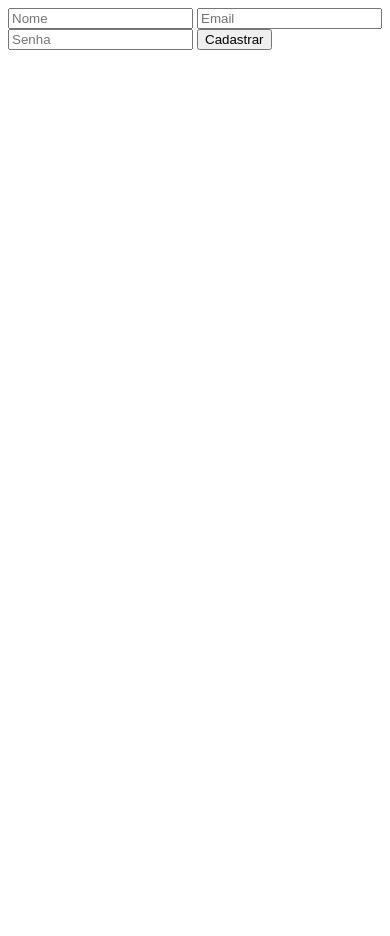
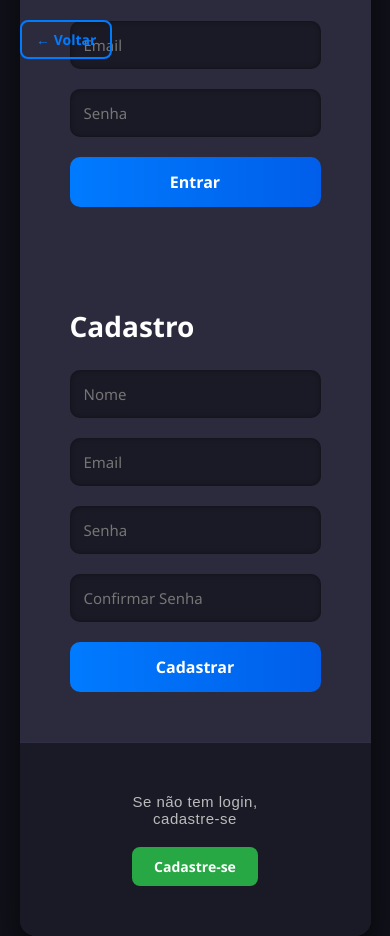
Before and after one commit to faculmasssa/gigaboard, a website: page public/cadastro.html in a window 390 px wide. Before the commit the page ends 844 px from the top, so only its background shows below. Drawn offline with Linux system fonts and the light colour scheme.

Commit message:
adicionando a estrutura do projeto e seus estilos

```diff
--- /dev/null
+++ b/public/assets/css/style-cadastro.css
@@ -0,0 +1,190 @@
+* {
+    margin: 0;
+    padding: 0;
+    box-sizing: border-box;
+    font-family: 'Segoe UI', sans-serif;
+  }
+
+  body {
+    background: #12121c;
+    display: flex;
+    justify-content: center;
+    align-items: center;
+    height: 100vh;
+    color: #f0f0f0;
+  }
+
+  .btn-voltar {
+    position: absolute;
+    top: 20px;
+    left: 20px;
+    background: transparent;
+    border: 2px solid #007bff;
+    color: #007bff;
+    padding: 8px 14px;
+    border-radius: 8px;
+    cursor: pointer;
+    font-weight: bold;
+    font-size: 14px;
+    transition: all 0.3s ease;
+    z-index: 10;
+  }
+
+  .btn-voltar:hover {
+    background: #007bff;
+    color: white;
+  }
+
+  .main {
+    width: 850px;
+    height: 450px;
+    background: #1f1f2e;
+    border-radius: 16px;
+    box-shadow: 0 20px 40px rgba(0, 0, 0, 0.7);
+    display: flex;
+    overflow: hidden;
+    transition: all 0.3s ease;
+  }
+
+  .form-wrapper {
+    width: 650px;
+    overflow: hidden;
+  }
+
+  .form-container {
+    display: flex;
+    width: 1300px;
+    transition: transform 0.6s ease-in-out;
+  }
+
+  .cadastro-mode .form-container {
+    transform: translateX(-650px);
+  }
+
+  .form-side {
+    width: 650px;
+    padding: 50px;
+    display: flex;
+    flex-direction: column;
+    justify-content: center;
+    background-color: #2b2b3d;
+    animation: fadeIn 0.8s ease;
+  }
+
+  .form-side h2 {
+    margin-bottom: 25px;
+    font-size: 28px;
+    color: #ffffff;
+  }
+
+  .form-side input {
+    padding: 14px;
+    margin-bottom: 20px;
+    border-radius: 10px;
+    border: none;
+    background-color: #1a1a26;
+    box-shadow: inset 0 0 5px rgba(0,0,0,0.4);
+    color: #ddd;
+    font-size: 15px;
+    transition: all 0.3s;
+  }
+
+  .form-side input:focus {
+    outline: none;
+    background-color: #222235;
+    box-shadow: 0 0 0 2px #007bff88;
+  }
+
+  .form-side button {
+    padding: 14px;
+    background: linear-gradient(90deg, #007bff, #005eea);
+    color: white;
+    font-weight: bold;
+    border: none;
+    border-radius: 10px;
+    cursor: pointer;
+    font-size: 16px;
+    transition: transform 0.2s, box-shadow 0.2s;
+  }
+
+  .form-side button:hover {
+    transform: scale(1.03);
+    box-shadow: 0 0 15px #007bff88;
+  }
+
+  .info-side {
+    width: 200px;
+    background: #1a1a26;
+    padding: 50px 20px;
+    display: flex;
+    flex-direction: column;
+    justify-content: center;
+    align-items: center;
+    border-left: 1px solid #2e2e44;
+  }
+
+  .info-side p {
+      font-family: 'Poppins', sans-serif;
+      font-size: 15px;
+      text-align: center;
+      margin-bottom: 20px;
+      color: #bbb;
+      font-weight: 400;
+      letter-spacing: 0.5px;
+  }
+
+
+  .info-side button {
+    background: #28a745;
+    color: white;
+    border: none;
+    padding: 10px 22px;
+    border-radius: 8px;
+    cursor: pointer;
+    font-weight: bold;
+    font-size: 14px;
+    transition: transform 0.2s, box-shadow 0.2s;
+  }
+
+  .info-side button:hover {
+    background: #1f8133;
+    transform: scale(1.05);
+    box-shadow: 0 0 12px #28a74555;
+  }
+
+  @keyframes fadeIn {
+    from {
+      opacity: 0;
+      transform: translateY(15px);
+    }
+    to {
+      opacity: 1;
+      transform: translateY(0);
+    }
+  }
+
+  @media (max-width: 768px) {
+    .main {
+      flex-direction: column;
+      width: 90%;
+      height: auto;
+    }
+
+    .form-wrapper, .form-side, .info-side {
+      width: 100%;
+    }
+
+    .info-side {
+      border-left: none;
+      border-top: 1px solid #2e2e44;
+    }
+
+    .form-container {
+      flex-direction: column;
+      width: 100%;
+    }
+
+    .cadastro-mode .form-container {
+      transform: translateY(-100%);
+    }
+  }
--- /dev/null
+++ b/public/assets/css/style-index.css
@@ -0,0 +1,112 @@
+
+/* Reset básico */
+* {
+    margin: 0;
+    padding: 0;
+    box-sizing: border-box;
+  }
+
+  /* Estilo do corpo da página */
+  body {
+    font-family: 'Roboto', 'Segoe UI', Tahoma, Geneva, Verdana, sans-serif;
+    background-color: #12121c;
+    color: #f0f0f0;
+    min-height: 100vh;
+    display: flex;
+    flex-direction: column;
+  }
+
+  /* Cabeçalho */
+  header {
+    background-color: #1f1f2e;
+    padding: 20px 40px;
+    display: flex;
+    justify-content: space-between;
+    align-items: center;
+    box-shadow: 0 2px 10px rgba(0, 0, 0, 0.4);
+  }
+
+  header h1 {
+    font-size: 2em;
+    color: #ffffff;
+  }
+
+  nav {
+    display: flex;
+    gap: 15px;
+  }
+
+  nav a {
+    color: #f0f0f0;
+    text-decoration: none;
+    font-weight: bold;
+    padding: 8px 16px;
+    border-radius: 6px;
+    transition: background-color 0.3s;
+  }
+
+  nav a:hover {
+    background-color: rgba(255, 255, 255, 0.1);
+  }
+
+  /* Conteúdo principal */
+  main {
+    flex: 1;
+    display: flex;
+    align-items: center;
+    justify-content: center;
+    padding: 40px 20px;
+  }
+
+  .hero {
+    text-align: center;
+    max-width: 800px;
+    padding: 40px;
+    background-color: #1f1f2e;
+    border-radius: 12px;
+    box-shadow: 0 8px 20px rgba(0, 0, 0, 0.6);
+  }
+
+  .hero h2 {
+    font-size: 2.5em;
+    margin-bottom: 20px;
+    color: #ffffff;
+  }
+
+  .paragrafo-personalizado {
+    font-size: 1.2em;
+    margin-bottom: 15px;
+    line-height: 1.6;
+    font-weight: 400;
+    color: #bbb;
+  }
+
+  .btn {
+    display: inline-block;
+    padding: 14px 28px;
+    background: linear-gradient(90deg, #007bff, #005eea);
+    color: white;
+    border-radius: 8px;
+    text-decoration: none;
+    font-weight: bold;
+    font-size: 15px;
+    transition: all 0.3s ease;
+    margin-top: 20px;
+    border: none;
+    box-shadow: 0 0 12px rgba(0, 123, 255, 0.3);
+  }
+
+  .btn:hover {
+    transform: scale(1.05);
+    box-shadow: 0 0 18px rgba(0, 123, 255, 0.5);
+  }
+
+  /* Rodapé */
+  footer {
+    background-color: #1f1f2e;
+    text-align: center;
+    padding: 15px;
+    font-size: 0.9em;
+    color: #bbb;
+    border-top: 1px solid #2e2e44;
+  }
--- /dev/null
+++ b/public/assets/css/style-painel.css
@@ -0,0 +1,226 @@
+:root {
+    --vermelho: #ff6b6b;
+    --amarelo: #ffd166;
+    --verde: #06d6a0;
+    --cinza: #2b2b3d;
+    --cinza-escuro: #999;
+  }
+
+  * {
+    margin: 0;
+    padding: 0;
+    box-sizing: border-box;
+    font-family: 'Segoe UI', Tahoma, Geneva, Verdana, sans-serif;
+  }
+
+  body {
+    background-color: #12121c;
+    color: #f0f0f0;
+    padding: 2rem;
+    min-height: 100vh;
+  }
+
+  .btn-voltar {
+    position: absolute;
+    top: 20px;
+    left: 20px;
+    background: transparent;
+    border: 2px solid #007bff;
+    color: #007bff;
+    padding: 8px 14px;
+    border-radius: 8px;
+    cursor: pointer;
+    font-weight: bold;
+    font-size: 14px;
+    transition: all 0.3s ease;
+    z-index: 10;
+  }
+
+  .btn-voltar:hover {
+    background: #007bff;
+    color: white;
+  }
+
+
+  /* Container principal */
+  .container {
+    max-width: 800px;
+    margin: 0 auto;
+    background-color: #1f1f2e;
+    border-radius: 12px;
+    box-shadow: 0 8px 20px rgba(0, 0, 0, 0.6);
+    padding: 2rem;
+  }
+
+  /* Título */
+  h1 {
+    text-align: center;
+    margin-bottom: 1.5rem;
+    color: #ffffff;
+  }
+
+  /* Formulário de tarefa */
+  .input-container {
+    display: flex;
+    gap: 10px;
+    margin-bottom: 1.5rem;
+  }
+
+  #task-input {
+    flex: 1;
+    padding: 0.75rem;
+    background-color: #1a1a26;
+    border: none;
+    border-radius: 8px;
+    font-size: 1rem;
+    color: #ddd;
+    box-shadow: inset 0 0 5px rgba(0,0,0,0.4);
+  }
+
+  #task-input:focus {
+    outline: none;
+    background-color: #222235;
+    box-shadow: 0 0 0 2px #007bff88;
+  }
+
+  button[type="submit"] {
+    padding: 0.75rem 1.5rem;
+    background: linear-gradient(90deg, #007bff, #005eea);
+    color: white;
+    border: none;
+    border-radius: 8px;
+    cursor: pointer;
+    font-size: 1rem;
+    font-weight: bold;
+    transition: transform 0.2s, box-shadow 0.2s;
+  }
+
+  button[type="submit"]:hover {
+    transform: scale(1.05);
+    box-shadow: 0 0 12px #007bff88;
+  }
+
+  /* Filtros */
+  .filter-buttons {
+    display: flex;
+    gap: 10px;
+    margin-bottom: 1.5rem;
+  }
+
+  .filter-btn {
+    padding: 0.5rem 1rem;
+    background-color: #2b2b3d;
+    border: none;
+    border-radius: 6px;
+    color: #bbb;
+    cursor: pointer;
+    transition: all 0.2s;
+    font-weight: bold;
+  }
+
+  .filter-btn.active,
+  .filter-btn:hover {
+    background-color: #007bff;
+    color: #fff;
+  }
+
+  /* Lista de tarefas */
+  .task-list {
+    list-style: none;
+  }
+
+  .task-item {
+    display: flex;
+    align-items: center;
+    padding: 1rem;
+    background-color: #2b2b3d;
+    border-radius: 8px;
+    margin-bottom: 0.75rem;
+    transition: all 0.2s;
+  }
+
+  .task-item:hover {
+    transform: translateY(-2px);
+    box-shadow: 0 4px 8px rgba(0, 0, 0, 0.4);
+  }
+
+  /* Ícones de status */
+  .status-icon {
+    margin-right: 1rem;
+    font-size: 1.2rem;
+  }
+
+  .status-pendente {
+    color: var(--vermelho);
+  }
+
+  .status-andamento {
+    color: var(--amarelo);
+  }
+
+  .status-concluida {
+    color: var(--verde);
+  }
+
+  /* Texto da tarefa */
+  .task-text {
+    flex: 1;
+    word-break: break-word;
+    color: #eee;
+  }
+
+  .task-concluida {
+    text-decoration: line-through;
+    color: var(--cinza-escuro);
+    opacity: 0.7;
+  }
+
+  /* Botões de ação */
+  .action-buttons {
+    display: flex;
+    gap: 10px;
+  }
+
+  .action-btn {
+    background: none;
+    border: none;
+    cursor: pointer;
+    font-size: 1rem;
+    color: #aaa;
+    transition: color 0.2s;
+  }
+
+  .action-btn:hover {
+    color: #4dabf7;
+  }
+
+  .delete-btn:hover {
+    color: var(--vermelho);
+  }
+
+  .no-tasks {
+    text-align: center;
+    color: #888;
+    padding: 2rem;
+  }
+
+  /* Botão logout */
+  #logout-btn {
+    position: absolute;
+    top: 20px;
+    right: 20px;
+    padding: 10px 18px;
+    background: transparent;
+    border: 2px solid #007bff;
+    color: #007bff;
+    font-weight: bold;
+    border-radius: 8px;
+    cursor: pointer;
+    transition: all 0.3s ease;
+    z-index: 10;
+  }
+
+  #logout-btn:hover {
+    background: #007bff;
+    color: white;
+  }
--- /dev/null
+++ b/public/assets/js/script-cadastro.js
@@ -0,0 +1,18 @@
+const mainBox = document.getElementById('mainBox');
+const infoText = document.getElementById('infoText');
+const infoButton = document.getElementById('infoBtn');
+
+let isCadastro = false;
+
+function toggleForm() {
+  isCadastro = !isCadastro;
+  mainBox.classList.toggle('cadastro-mode');
+
+  if (isCadastro) {
+    infoText.innerHTML = 'Já tem conta?<br> Faça login';
+    infoButton.textContent = 'Entrar';
+  } else {
+    infoText.innerHTML = 'Se não tem login,<br> cadastre-se';
+    infoButton.textContent = 'Cadastre-se';
+  }
+}
--- a/public/cadastro.html
+++ b/public/cadastro.html
@@ -4,13 +4,40 @@
     <meta charset="UTF-8">
     <meta name="viewport" content="width=device-width, initial-scale=1.0">
     <title>GigaBoard Cadastro</title>
+    <link rel="stylesheet" href="assets/css/style-cadastro.css">
 </head>
 <body>
-    <form>
-        <input type="text" name="name" placeholder="Nome">
-        <input type="text" name="email" placeholder="Email">
-        <input type="password" name="password" placeholder="Senha">
-        <button type="submit">Cadastrar</button>
-    </form>
+    <button class="btn-voltar" onclick="window.history.back()">← Voltar</button>
+
+    <div class="main" id="mainBox">
+        <div class="form-wrapper">
+          <div class="form-container">
+            <!-- Login -->
+            <div class="form-side" id="loginForm">
+              <h2>Login</h2>
+              <input type="email" placeholder="Email">
+              <input type="password" placeholder="Senha">
+              <button>Entrar</button>
+            </div>
+
+            <!-- Cadastro -->
+            <div class="form-side" id="registerForm">
+              <h2>Cadastro</h2>
+              <input type="text" placeholder="Nome">
+              <input type="email" placeholder="Email">
+              <input type="password" placeholder="Senha">
+              <input type="password" placeholder="Confirmar Senha">
+              <button>Cadastrar</button>
+            </div>
+          </div>
+        </div>
+
+        <div class="info-side">
+          <p id="infoText">Se não tem login,<br> cadastre-se</p>
+          <button onclick="toggleForm()" id="infoBtn">Cadastre-se</button>
+        </div>
+      </div>
+
+      <script src="assets/js/script-cadastro.js"></script>
 </body>
 </html>
--- a/server.js
+++ b/server.js
@@ -6,6 +6,9 @@ const sql = require('sqlite3');
 
 const app = express();
 const db = new sql.Database(path.join(__dirname, 'db.sql'));
+
+app.use(express.static(path.join(__dirname, 'public')));
+
 db.run(`
     CREATE TABLE IF NOT EXISTS users (
         id INTEGER PRIMARY KEY AUTOINCREMENT,
@@ -32,5 +35,5 @@ app.get('/cadastro', (req, res) => {
 
 const PORT = process.env.PORT || 3000;
 app.listen(PORT, () => {
-  console.log(`Server running on port: ${PORT} https://localhost:${PORT}/`);
+  console.log(`Server running on port: ${PORT} http://localhost:${PORT}/`);
 });
```
Also changed, not shown: public/index.html (+25 -4 lines), public/painel.html (added, +41 -0 lines).
